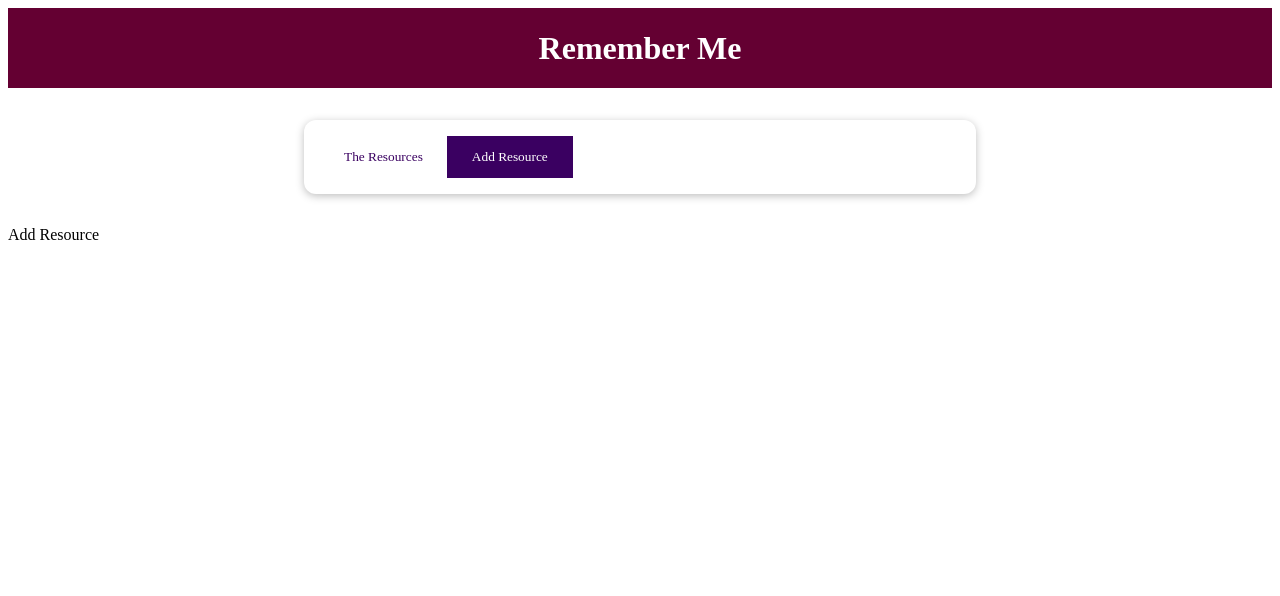
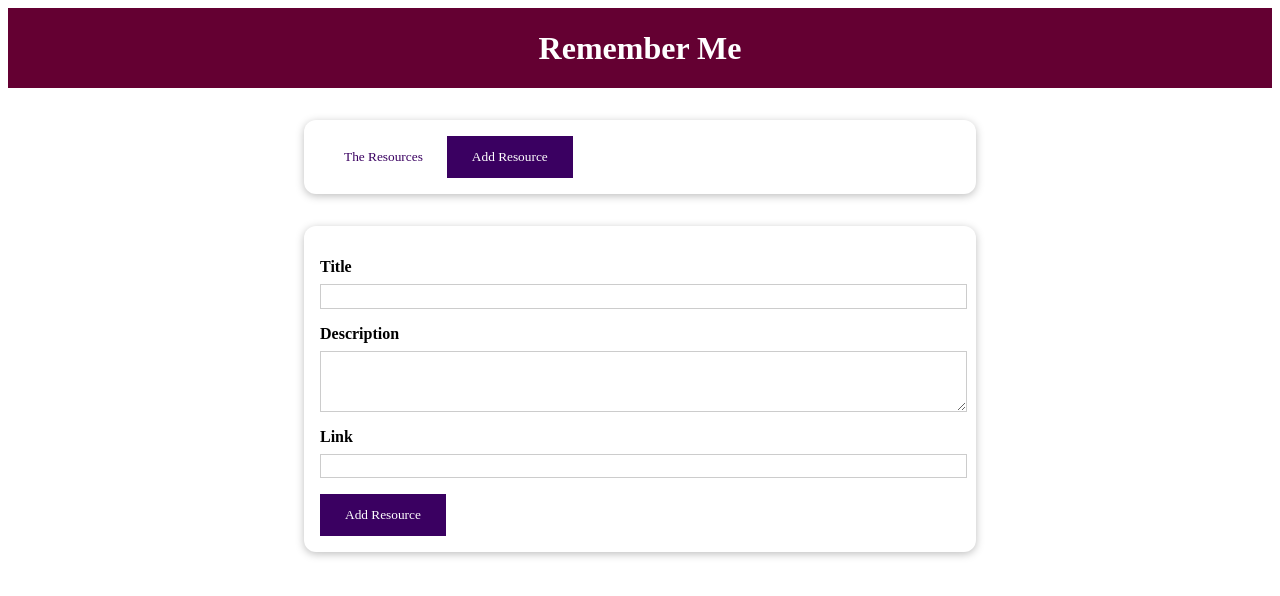
Before and after one commit to jahidarif/learning-vue-project, a Vue app in the folder prj-cmp-01-starting-setup/: page / in a window 1280 px wide. Both pictures are taken after a click on the button "Add Resource". Shown: the top 596 px of the page. Built offline with nearby package versions, Linux system fonts and the light colour scheme.

Commit message:
added add resoruce form

```diff
--- a/prj-cmp-01-starting-setup/src/components/learning-resources/AddResource.vue
+++ b/prj-cmp-01-starting-setup/src/components/learning-resources/AddResource.vue
@@ -1,4 +1,49 @@
 <template>
-    <div>Add Resource</div>
+  <base-card>
+    <form>
+      <div class="form-control">
+        <label for="title">Title</label>
+        <input type="text" id="title" name="title" />
+      </div>
+      <div class="form-control">
+        <label for="description">Description</label>
+        <textarea id="description" name="description" rows="3"></textarea>
+      </div>
+      <div class="form-control">
+        <label for="link">Link</label>
+        <input type="url" id="link" name="link" />
+      </div>
+      <div>
+        <base-button type="submit">Add Resource</base-button>
+      </div>
+    </form>
+  </base-card>
 </template>
 <script></script>
+<style scoped>
+label {
+  font-weight: bold;
+  display: block;
+  margin-bottom: 0.5rem;
+}
+
+input,
+textarea {
+  display: block;
+  width: 100%;
+  font: inherit;
+  padding: 0.15rem;
+  border: 1px solid #ccc;
+}
+
+input:focus,
+textarea:focus {
+  outline: none;
+  border-color: #3a0061;
+  background-color: #f7ebff;
+}
+
+.form-control {
+  margin: 1rem 0;
+}
+</style>
```
